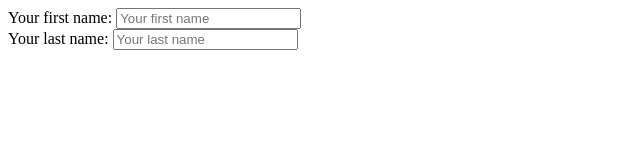
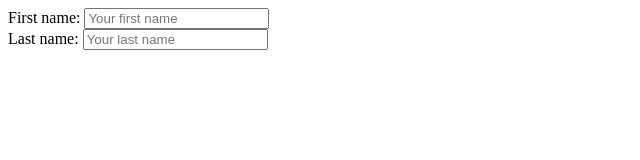
Before and after one commit to Tichyyy/JavaScriptLearning, a plain HTML site: page 00 - obnavljanjeHTMLiCSS/vezbaForma.html in a window 1280 px wide. Shown: the whole page, without its empty margins (0-640 px from the left). Drawn offline with Linux system fonts and the light colour scheme.

Commit message:
stilizovanje forme

```diff
--- a/00 - obnavljanjeHTMLiCSS/vezbaForma.html
+++ b/00 - obnavljanjeHTMLiCSS/vezbaForma.html
@@ -7,9 +7,11 @@
   </head>
   <body>
     <form id="formaRezervacija">
-      Your first name: <input type="text" placeholder="Your first name" />
+      <label for="firstName">First name:</label>
+      <input type="text" id="firstName" placeholder="Your first name" />
       <br />
-      Your last name: <input type="text" placeholder="Your last name" />
+      <label for="lastName">Last name: </label>
+      <input type="text" id="lastName" placeholder="Your last name" />
     </form>
   </body>
 </html>
```
Also changed, not shown: 00 - obnavljanjeHTMLiCSS/izgledForma.css (added).
